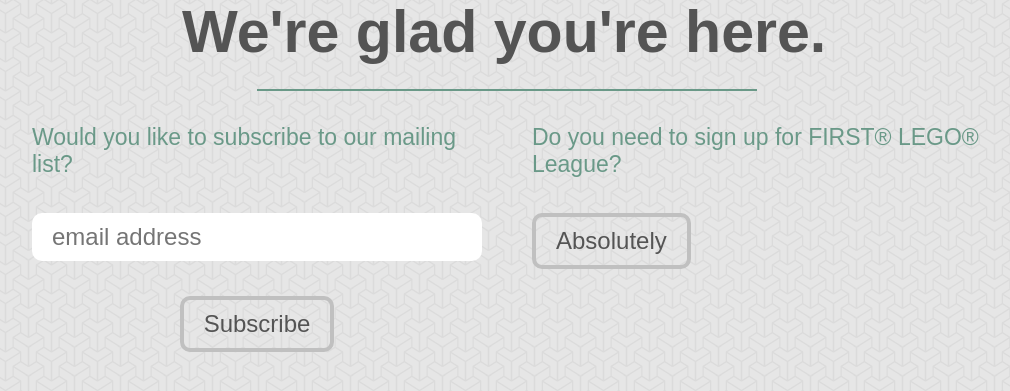
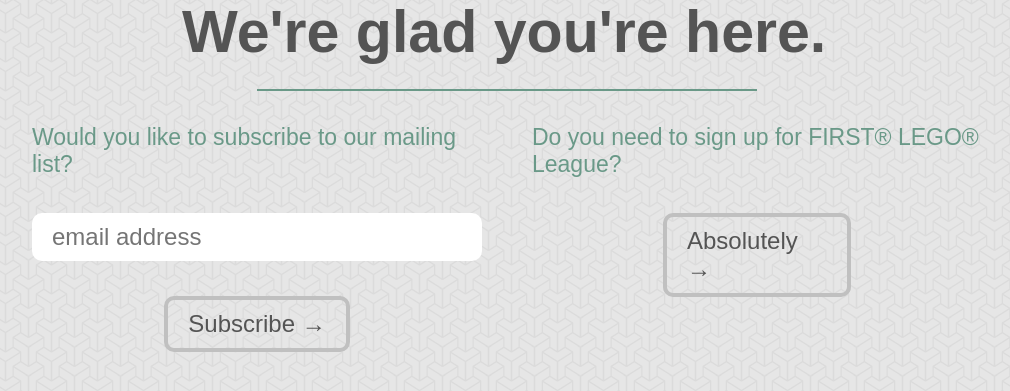
Before and after one commit to TeamSkosh/ggfrc, a Flask app: page / in a window 1280 px wide. Shown: the part 218-609 px from the top of the page, without its empty margins (133-1143 px from the left). Run offline with Flask 2, Linux system fonts and the light colour scheme.

Commit message:
Add fll signup section.

```diff
--- a/static/css/main.css
+++ b/static/css/main.css
@@ -77,8 +77,7 @@ label[for="mce-EMAIL"],
 
 input[type="email"],
 input[type="submit"],
-.fll-signup a
- {
+.fll-signup a {
     border: none;
     border-radius: 10px;
     box-sizing: border-box;
@@ -92,7 +91,7 @@ input[type="submit"],
 }
 
 .fll-signup a {
-    display: inline-block;
+    width: 188px;
 }
 
 input[type="email"] {
@@ -111,6 +110,14 @@ input[type="submit"]:hover,
     background: #C0C0C0;
 }
 
+/* Utility Classes */
+
+.group:after {
+    content:"";
+    display:table;
+    clear:both;
+}
+
 /* Media Queries */
 
 @media screen and (max-width: 800px) {
--- a/templates/home.html
+++ b/templates/home.html
@@ -1,42 +1,30 @@
-<!DOCTYPE html>
-<html>
-<head>
-    <title>Greater Grand Forks Robotics Club</title>
-    <meta charset="utf-8" />
-    <meta name="viewport" content="width=device-width, initial-scale = 1.0, maximum-scale=1.0, user-scalable=no">
-    <link rel="stylesheet" href="{{ url_for('static', filename='css/normalize.css') }}" type="text/css" media="screen" title="no title" charset="utf-8">
-    <link rel="stylesheet" href="{{ url_for('static', filename='css/main.css') }}" type="text/css" media="screen" title="no title" charset="utf-8">
-</head>
-<body>
-    <div id="header">
-        <img class="logo" src="{{ url_for('static', filename='img/ggfrc-logo-white.svg') }}" alt="ggfrc logo">
-    </div>
+{% extends "base.html" %}
+
+{% block content %}
     <div id="greeting">
         <h1 id="fittext1">We're&nbsp;glad&nbsp;you're&nbsp;here.</h1>
         <hr>
     </div>
-    <div class="container">
+    <div class="container group">
         <div class="mailing-list">
-            <div id="mc_embed_signup" class="container">
+            <div id="mc_embed_signup">
                 <form action="http://ggfrc.us8.list-manage.com/subscribe/post?u=667f8798d4954ac7106d77b28&amp;id=b39fbd60bc" method="post" id="mc-embedded-subscribe-form" name="mc-embedded-subscribe-form" class="validate" target="_blank" novalidate>
                     <label id="fittext2" for="mce-EMAIL">Would you like to subscribe to our mailing list?</label>
                     <input type="email" value="" name="EMAIL" class="email" id="mce-EMAIL" placeholder="email address" required>
 
                     <div style="position: absolute; left: -5000px;"><input type="text" name="b_667f8798d4954ac7106d77b28_b39fbd60bc" tabindex="-1" value=""></div>
 
-                    <div><input type="submit" value="Subscribe" name="subscribe" id="mc-embedded-subscribe" class="button"></div>
+                    <div>
+                        <input type="submit" value="Subscribe →" name="subscribe" id="mc-embedded-subscribe" class="button">
+                    </div>
                 </form>
             </div>
         </div>
         <div class="fll-signup">
             <p>Do you need to sign up for FIRST&reg; LEGO&reg; League?</p>
-            <a href="{{ url_for('fll_registration') }}">Absolutely</a>
+            <div>
+                <a href="{{ url_for('fll_registration') }}">Absolutely →</a>
+            </div>
         </div>
     </div>
-    <script src="{{ url_for('static', filename='js/fittext.js') }}"></script>
-    <script type="text/javascript">
-      fitText(document.getElementById('fittext1'), 1.1)
-      // fitText(document.getElementById('fittext2'), 2)
-    </script>
-</body>
-</html>
+{% endblock %}
```
